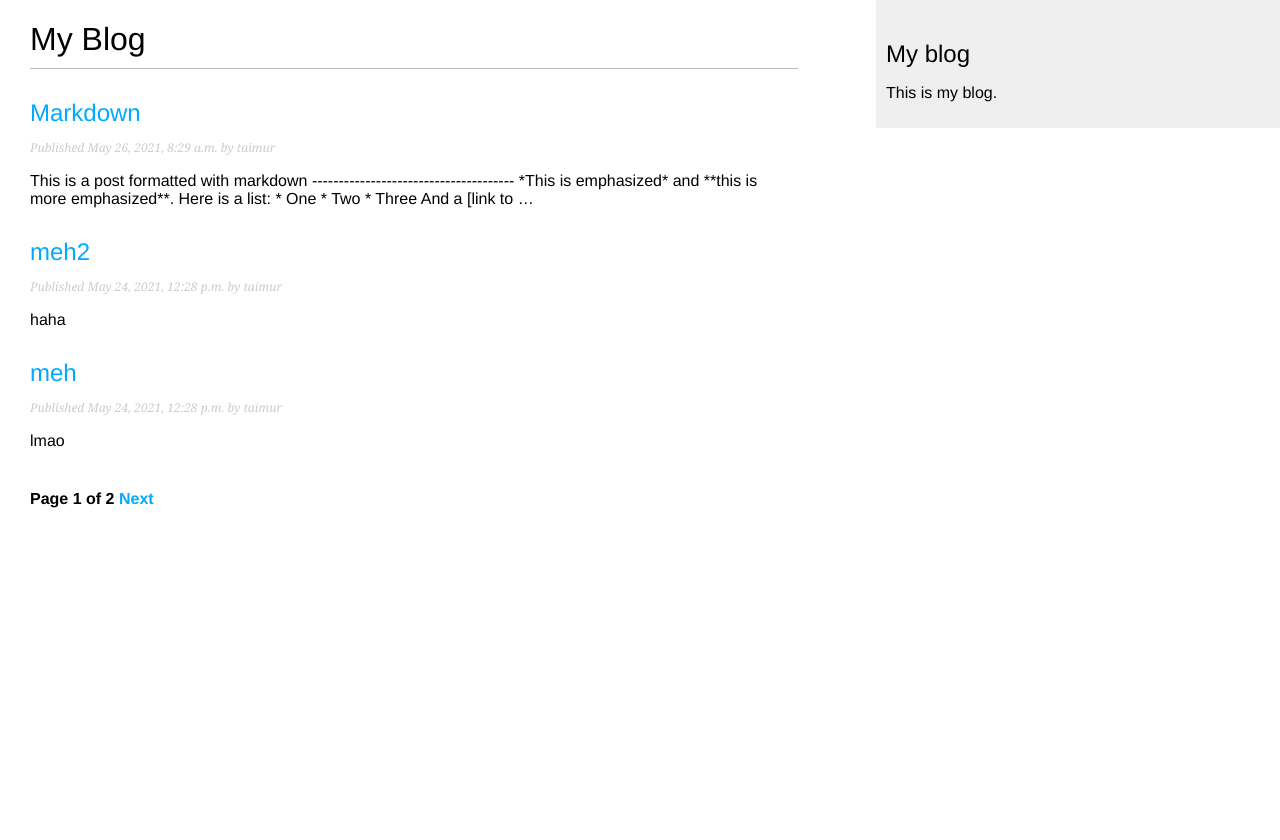
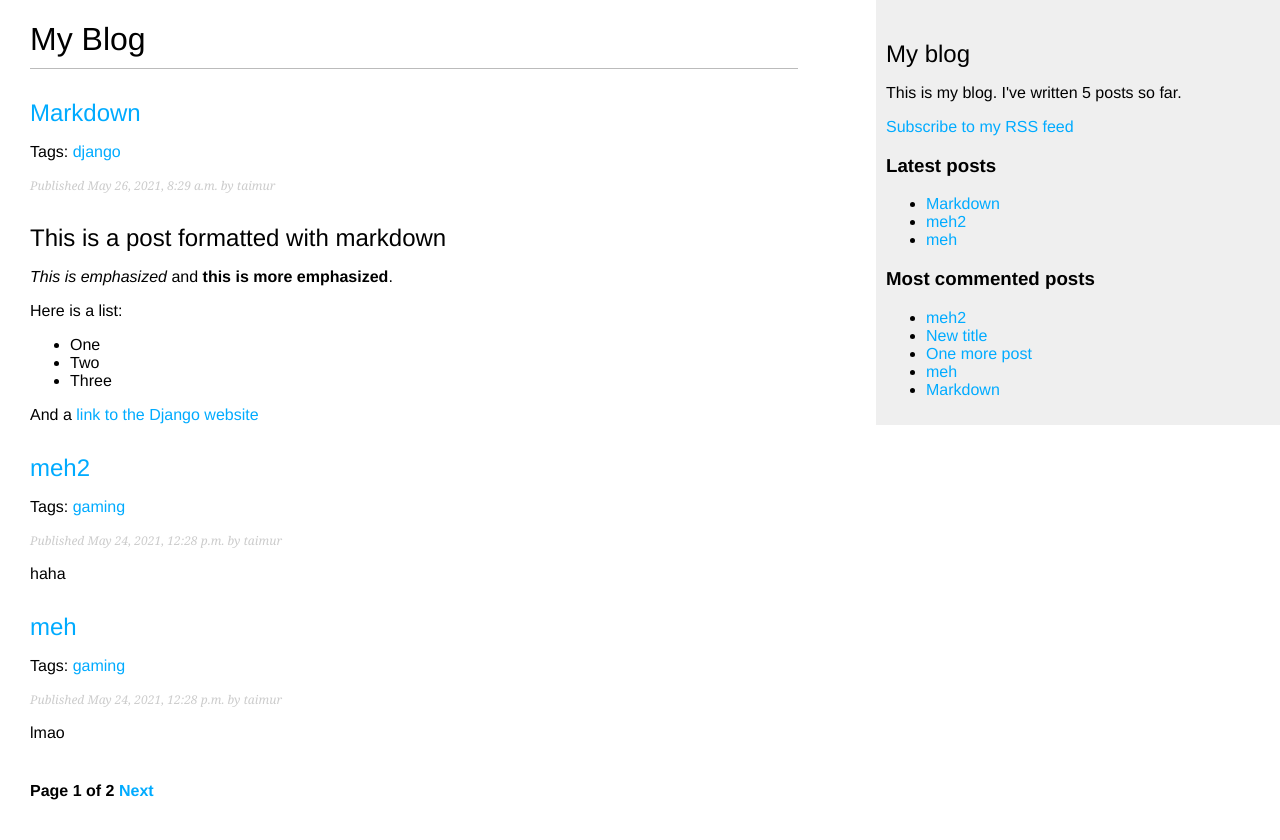
Before and after one commit to taihim/django-by-example, a Django app: page /blog/ in a window 1280 px wide. Before the commit the page ends 508 px from the top, so only its background shows below. Run offline with Django 3.2, Linux system fonts and the light colour scheme; data comes from the database, SQL or seed files in the repository; both versions use the stored data as it was after the commit; parts of the project's set-up code (start-up, migrations or seed data) failed here and were passed over.

Commit message:
Chap 2 + 3

```diff
--- a/blog/models.py
+++ b/blog/models.py
@@ -3,6 +3,7 @@ from django.db.models.deletion import CASCADE
 from django.utils import timezone
 from django.contrib.auth.models import User
 from django.urls import reverse
+from taggit.managers import TaggableManager
 
 # Create your models here.
 
@@ -20,6 +21,7 @@ class Post(models.Model):
     # We can specify multiple managers for our model
     objects = models.Manager()
     published = PublishedManager()
+    tags = TaggableManager()
 
     STATUS_CHOICES = (
         ('draft', 'Draft'),
@@ -29,6 +31,8 @@ class Post(models.Model):
     title = models.CharField(max_length=250)
     slug = models.SlugField(max_length=250,
                             unique_for_date='publish')
+
+
     author = models.ForeignKey(User,
                                 on_delete=models.CASCADE,
                                 related_name='blog_posts')
@@ -64,3 +68,20 @@ class Post(models.Model):
                         args=[self.publish.year,
                               self.publish.month,
                               self.publish.day, self.slug])
+
+
+
+class Comment(models.Model):
+    post = models.ForeignKey(Post, on_delete=models.CASCADE, related_name='comments')
+    name = models.CharField(max_length=80)
+    email = models.EmailField()
+    body = models.TextField()
+    created = models.DateTimeField(auto_now_add=True)
+    updated = models.DateTimeField(auto_now=True)
+    active = models.BooleanField(default=True)
+
+    class Meta:
+        ordering = ('created',)
+
+    def __str__(self):
+        return "Comment by {} on {}".format(self.name, self.post)
--- a/blog/templates/blog/base.html
+++ b/blog/templates/blog/base.html
@@ -1,4 +1,6 @@
+{% load blog_tags %}
 {% load static %}
+
 <!DOCTYPE html>
 <html>
 <head>
@@ -12,7 +14,19 @@
     </div>
     <div id="sidebar">
         <h2>My blog</h2>
-        <p>This is my blog.</p>
+        <p>This is my blog. I've written {% total_posts %} posts so far.</p>
+        <p>
+            <a href="{% url 'blog:post_feed' %}">Subscribe to my RSS feed</a>
+        </p>
+        <h3>Latest posts</h3>
+        {% show_latest_posts 3 %}
+        <h3>Most commented posts</h3>
+        {% get_most_commented_posts as most_commented_posts %}
+            <ul>
+                {% for post in most_commented_posts %}
+                    <li><a href="{{ post.get_absolute_url }}">{{ post.title }}</a></li>
+                {% endfor %}
+            </ul>
     </div>
 </body>
 </html>
--- /dev/null
+++ b/blog/templates/blog/post/latest_posts.html
@@ -0,0 +1,7 @@
+<ul>
+    {% for post in latest_posts %}
+        <li>
+            <a href="{{ post.get_absolute_url }}">{{ post.title }}</a>
+        </li>
+    {% endfor %}
+</ul>
--- a/blog/templates/blog/post/list.html
+++ b/blog/templates/blog/post/list.html
@@ -1,19 +1,31 @@
 {% extends "blog/base.html" %}
+{% load blog_tags %}
 
 {% block title %} My Blog {% endblock %}
 
 {% block content %}
     <h1>My Blog</h1>
+    {% if tag %}
+        <h2>Posts tagged with "{{ tag.name }}"</h2>
+    {% endif %}
     {% for post in posts %}
     <h2>
         <a href="{{ post.get_absolute_url }}" > {{ post.title }} </a>
     </h2>
-
+    <p class="tags">
+        Tags:
+        {% for tag in post.tags.all %}
+            <a href="{% url 'blog:post_list_by_tag' tag.slug %}">
+                {{ tag.name }}
+            </a>
+            {% if not forloop.last %}, {% endif %}
+        {% endfor %}
+    </p>
     <p class="date">
         Published {{ post.publish }} by {{ post.author }}
     </p>
-    {{ post.body|truncatewords:30|linebreaks }}
+    {{ post.body|markdown|truncatewords_html:30 }}
 
     {% endfor %}
-    {% include "pagination.html" with page=page_obj %}
+    {% include "pagination.html" with page=posts %}
 {% endblock %}
--- /dev/null
+++ b/blog/templatetags/blog_tags.py
@@ -0,0 +1,30 @@
+from django import template
+from ..models import Post
+from django.db.models import Count
+from django.utils.safestring import mark_safe
+import markdown
+
+register = template.Library()
+
+# Can give a different name to the tag using the name attribute
+# @register.simple_tag(name='my_tag')
+@register.simple_tag
+def total_posts():
+    return Post.published.count()
+
+# Inclusion tags need to return a dict of values which is used as the context
+# to render the specified template
+@register.inclusion_tag('blog/post/latest_posts.html')
+def show_latest_posts(count=5):
+    latest_posts = Post.published.order_by('-publish')[:count]
+    return {'latest_posts': latest_posts}
+
+@register.simple_tag
+def get_most_commented_posts(count=5):
+    return Post.published.annotate(total_comments=Count('comments')
+                            ).order_by('-total_comments')[:count]
+
+# This converts markdown to html for easy dynamic rendering in templates
+@register.filter(name='markdown')
+def markdown_format(text):
+    return mark_safe(markdown.markdown(text))
--- a/blog/urls.py
+++ b/blog/urls.py
@@ -1,5 +1,6 @@
 from django.urls import path
 from . import views
+from .feeds import LatestPostsFeed
 
 # Creating a urls.py file for each app is the best way
 # to make the apps reusable
@@ -11,8 +12,9 @@ app_name = 'blog'
 
 urlpatterns = [
     # post views
-    # path('', views.post_list, name='post_list'),
-    path('', views.PostListView.as_view(), name='post_list'),
+    path('', views.post_list, name='post_list'),
+    # path('', views.PostListView.as_view(), name='post_list'),
+    path('tag/<slug:tag_slug>/', views.post_list, name='post_list_by_tag'),
 
     # Values in angled brackets are treated as variables and
     # passed as arguments to the attached view
@@ -20,4 +22,5 @@ urlpatterns = [
     # using path converters e.g. <int:> <slug:> <str:> etc
     path('<int:year>/<int:month>/<int:day>/<slug:post>/', views.post_detail, name='post_detail'),
     path('<int:post_id>/share/', views.post_share, name='post_share'),
+    path('feed/', LatestPostsFeed(), name='post_feed')
 ]
--- a/blog/views.py
+++ b/blog/views.py
@@ -3,41 +3,47 @@ from .models import Post
 from django.core.paginator import Paginator, EmptyPage, PageNotAnInteger
 from django.views.generic import ListView
 
-from .forms import EmailPostForm
+from .forms import EmailPostForm, CommentForm
 from django.core.mail import send_mail
+from taggit.models import Tag
+from django.db.models import Count
 
 # Create your views here.
 
 # Class based alternative to the post_list function below
-class PostListView(ListView):
-    queryset = Post.published.all()
-    context_object_name = 'posts'
-    paginate_by = 3
-    template_name = 'blog/post/list.html'
+# class PostListView(ListView):
+#     queryset = Post.published.all()
+#     context_object_name = 'posts'
+#     paginate_by = 3
+#     template_name = 'blog/post/list.html'
 
 
 # A Django view is a function that receives a web request
 # and returns a response
 
 # The request param is required by all views
-# def post_list(request):
-#     object_list = Post.published.all()
+def post_list(request, tag_slug=None):
+    object_list = Post.published.all()
+    tag = None
 
-#     # The paginator class can be used to split results into pages
-#     paginator = Paginator(object_list, 3) # 3 results per page
-#     page = request.GET.get('page')
-#     try:
-#         posts = paginator.page(page)
+    if tag_slug:
+        tag = get_object_or_404(Tag, slug=tag_slug)
+        object_list = object_list.filter(tags__in=[tag])
+    # The paginator class can be used to split results into pages
+    paginator = Paginator(object_list, 3) # 3 results per page
+    page = request.GET.get('page')
+    try:
+        posts = paginator.page(page)
 
-#     except PageNotAnInteger:
-#         # If page is not an integer, deliver the 1st page
-#         posts = paginator.page(1)
+    except PageNotAnInteger:
+        # If page is not an integer, deliver the 1st page
+        posts = paginator.page(1)
 
-#     except EmptyPage:
-#         # If page is out of range deliver last page of results
-#         posts = paginator.page(paginator.num_pages)
+    except EmptyPage:
+        # If page is out of range deliver last page of results
+        posts = paginator.page(paginator.num_pages)
 
-#     return render(request, 'blog/post/list.html', {'page': page, 'posts': posts})
+    return render(request, 'blog/post/list.html', {'page': page, 'posts': posts, 'tag': tag})
 
 
 def post_detail(request, year, month, day, post):
@@ -47,7 +53,43 @@ def post_detail(request, year, month, day, post):
                                    publish__month=month,
                                    publish__day=day)
 
-    return render(request, 'blog/post/detail.html',{'post':post})
+
+    # List of active comments for post
+    comments = post.comments.filter(active=True)
+
+    new_comment = None
+
+    if request.method == 'POST':
+        # A comment was POSTED
+        comment_form = CommentForm(data=request.POST)
+
+        if comment_form.is_valid():
+            # Create comment but don't save to database yet
+            # The save() method creates an instance of the model that the form is linked
+            # to and saves it to DB. The commit attribute controls whether it is saved.
+            new_comment = comment_form.save(commit=False)
+            # Assign current post to comment
+            new_comment.post = post
+            #Save commit to DB
+            new_comment.save()
+    else:
+        comment_form = CommentForm()
+
+    # Gets the ids of the tags associated with this post
+    # The flat attribute turns the result into a list of values instead of one-tuples
+    # The annotate function allows us to create a calculated field 'same_tags' using
+    # the Count aggregation function. 'same_tags' contains the number of tags shared
+    # with all the tags queried
+    post_tag_ids = post.tags.values_list('id', flat=True)
+    similar_posts = Post.published.filter(tags__in=post_tag_ids).exclude(id=post.id)
+    similar_posts = similar_posts.annotate(same_tags=Count('tags')).order_by('-same_tags', '-publish')[:4]
+
+
+    return render(request, 'blog/post/detail.html',{'post':post,
+                                                    'comments': comments,
+                                                    'comment_form': comment_form,
+                                                    'new_comment': new_comment,
+                                                    'similar_posts': similar_posts})
 
 
 
--- a/mysite/settings.py
+++ b/mysite/settings.py
@@ -15,6 +15,7 @@ from pathlib import Path
 # Build paths inside the project like this: BASE_DIR / 'subdir'.
 BASE_DIR = Path(__file__).resolve().parent.parent
 
+SITE_ID = 1
 
 # Quick-start development settings - unsuitable for production
 # See https://docs.djangoproject.com/en/3.2/howto/deployment/checklist/
@@ -40,6 +41,9 @@ INSTALLED_APPS = [
     'django.contrib.messages',
     'django.contrib.staticfiles',
     'blog.apps.BlogConfig',
+    'taggit',
+    'django.contrib.sites',
+    'django.contrib.sitemaps',
 ]
 
 MIDDLEWARE = [
--- a/mysite/urls.py
+++ b/mysite/urls.py
@@ -15,10 +15,17 @@ Including another URLconf
 """
 from django.contrib import admin
 from django.urls import path, include
+from django.contrib.sitemaps.views import sitemap
+from blog.sitemaps import PostSitemap
+
+sitemaps = {
+    'posts': PostSitemap,
+}
 
 urlpatterns = [
     path('admin/', admin.site.urls),
     # The include function passes on the url after blog/
     # to the urlconf of the blog app
     path('blog/', include('blog.urls', namespace='blog')),
+    path('sitemap.xml', sitemap, {'sitemaps': sitemaps}, name='django.contrib.sitemaps.views.sitemap')
 ]
```
Also changed, not shown: blog/admin.py (+7 -1 lines), blog/feeds.py (added, +21 -0 lines), blog/forms.py (+11 -0 lines), blog/sitemaps.py (added, +19 -0 lines), blog/templates/blog/post/detail.html (+45 -1 lines), blog/migrations/0004_comment.py (added), blog/migrations/0005_post_tags.py (added), blog/templatetags/__init__.py (added), db.sqlite3, 1 other file.
